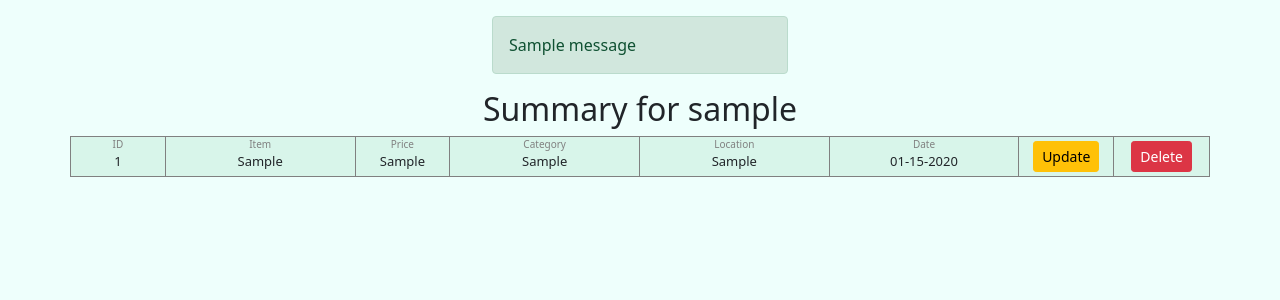
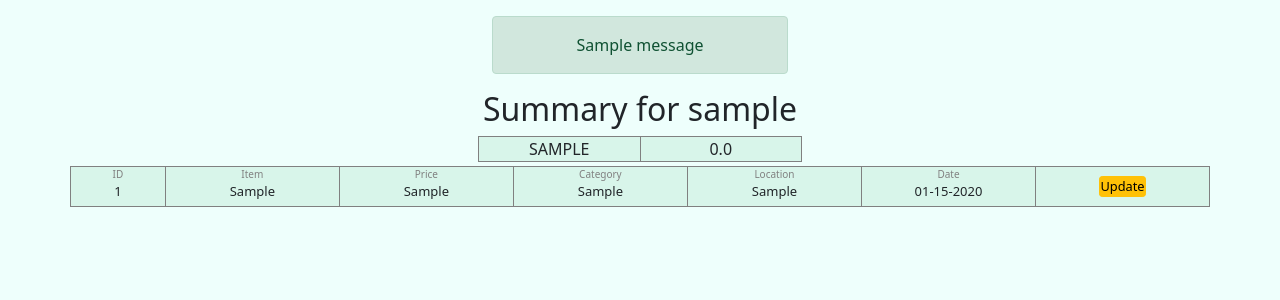
Before and after one commit to jasoncartera/budgetwatch, a Flask app: page /summary in a window 1280 px wide. Shown: the part 56-356 px from the top of the page. Run offline with Flask 2, Linux system fonts and the light colour scheme; a user stored in the database is signed in; tables that the repository leaves empty hold one stand-in row (values such as "Sample post"); one stand-in notice (Sample message) is shown.

Commit message:
summary page

```diff
--- a/budgetwatch/routes.py
+++ b/budgetwatch/routes.py
@@ -9,7 +9,7 @@ from flask_login import login_user, current_user, logout_user, login_required
 def home():
     form = DataEntryForm()
     if form.validate_on_submit():
-        entry = Entry(item=form.item.data, category=form.category.data, price=str(form.price.data), location=form.location.data, date_posted=form.date.data, user_id=current_user.id)
+        entry = Entry(item=form.item.data.capitalize(), category=form.category.data.capitalize(), price=str(form.price.data), location=form.location.data.capitalize(), date_posted=form.date.data, user_id=current_user.id)
         db.session.add(entry)
         db.session.commit()
         flash('Data has been entered', 'success')
@@ -49,8 +49,9 @@ def login():
 @app.route('/summary')
 @login_required
 def summary():
-    entries = Entry.query.filter_by(user_id=current_user.id).limit(5)
-    return render_template('summary.html', title='Account Summary', entries=entries)
+    entries = Entry.query.filter_by(user_id=current_user.id).limit(20)
+    category_sum = db.session.query(Entry.category, db.func.sum(Entry.price)).group_by(Entry.category).all()
+    return render_template('summary.html', title='Account Summary', entries=entries, category_sum=category_sum)
 
 
 @app.route('/settings', methods=['GET', 'POST'])
@@ -74,7 +75,7 @@ def logout():
     logout_user()
     return redirect(url_for('home'))
 
-@app.route('/home/<int:entry_id>/update', methods=['GET', 'POST'])
+@app.route('/update/<int:entry_id>', methods=['GET', 'POST'])
 @login_required
 def update_entry(entry_id):
     entry = Entry.query.get_or_404(entry_id)
@@ -84,7 +85,7 @@ def update_entry(entry_id):
     if form.validate_on_submit():
         entry.item = form.item.data
         entry.category = form.category.data
-        entry.price = form.price.data
+        entry.price = str(form.price.data)
         entry.location = form.location.data
         db.session.commit()
         flash('Your entry has been updated', 'success')
@@ -94,4 +95,16 @@ def update_entry(entry_id):
         form.category.data = entry.category
         form.price.data = float(entry.price)
         form.location.data = entry.location
-    return render_template('home.html', title='Update Entry', form=form)
+        form.date.data = entry.date_posted
+    return render_template('update.html', title='Update Entry', form=form, entry=entry)
+
+@app.route('/update/<int:entry_id>/delete', methods=['POST'])
+@login_required
+def delete_entry(entry_id):
+    entry = Entry.query.get_or_404(entry_id)
+    if entry.user != current_user:
+        abort(403)
+    db.session.delete(entry)
+    db.session.commit()
+    flash('Your entry has been deleted', 'success')
+    return redirect(url_for('summary'))
--- a/budgetwatch/static/app.css
+++ b/budgetwatch/static/app.css
@@ -6,6 +6,29 @@ body {
 /* .container-fluid {
     text-align: center;
 } */
+
+.flash {
+    text-align: center;
+}
+
+.summary-panel {
+    margin: 0 auto;
+    justify-content: center;
+    width: 100%;
+    max-width: 300px;
+    text-align: center;
+    text-transform: uppercase;
+  }
+
+.summary-item {
+    border: 1px solid gray;
+    padding: 0;
+    background-color: rgb(125, 206, 160, 0.2);
+}
+
+.summary-item:first-of-type {
+    border-right: none;
+}
 
 .form-section {
     background: #ffffff;
@@ -39,7 +62,9 @@ body {
     position: relative;
     border-right: 1px solid gray;
     text-align: center;
-    height: 3em;
+    min-height: 3em;
+    height: auto;
+    word-break: break-all;
 }
 
 .entry-item:last-of-type {
@@ -58,3 +83,24 @@ body {
     position: absolute;
     top: 15px;
 }
+
+.summary-row {
+    border: 1px solid gray;
+
+}
+
+.delete-entry {
+    display: inline-block;
+}
+
+.btn {
+    font-size: .8rem;
+}
+@media (max-width: 992px) {
+    .cell-remove {
+      display: none;
+    }
+    .entry-item {
+        min-height: 5em;
+    }
+  }
--- a/budgetwatch/templates/layout.html
+++ b/budgetwatch/templates/layout.html
@@ -62,7 +62,7 @@
                 {% with messages = get_flashed_messages(with_categories=true) %}
                 {% if messages %}
                 {% for category, message in messages %}
-                <div class="alert alert-{{ category }}">
+                <div class="alert alert-{{ category }} flash">
                     {{ message }}
                 </div>
                 {% endfor %}
--- a/budgetwatch/templates/summary.html
+++ b/budgetwatch/templates/summary.html
@@ -2,10 +2,25 @@
 {% block content %}
 <h2 class='justify-self-center'>Summary for {{ current_user.username }}</h2>
 
+
+<div class="container">
+    <div class="summary-panel">
+        {% for category in category_sum %}
+        <div class="row">
+            <div class="col summary-item">
+                {{ category[0] }}
+            </div>
+            <div class="col summary-item">
+                {{ category[1] }}
+            </div>
+        </div>
+        {% endfor %}
+    </div>
+</div>
 <div class="container">
     {% for entry in entries %}
     <div class="entry-row row d-flex mt-1 pt-0 pb-0">
-        <div class="entry-item col-1 pt-0 pb-0">
+        <div class="entry-item col-1">
             <div class="cell-title">
                 <p>ID</p>
             </div>
@@ -21,7 +36,7 @@
                 {{ entry.item }}
             </div>
         </div>
-        <div class="entry-item col-1">
+        <div class="entry-item col">
             <div class="cell-title">
                 <p>Price</p>
             </div>
@@ -29,7 +44,7 @@
                 {{ entry.price }}
             </div>
         </div>
-        <div class="entry-item col">
+        <div class="entry-item col cell-remove">
             <div class="cell-title">
                 <p>Category</p>
             </div>
@@ -53,15 +68,11 @@
                 {{ entry.date_posted.strftime('%m-%d-%Y') }}
             </div>
         </div>
-        <div class="entry-item col-1">
-            <a href="{{ url_for('update_entry', entry_id=entry.id) }}" class="btn btn-warning btn-sm">Update</a>
-        </div>
-        <div class="entry-item col-1">
-            <a href="{{ url_for('update_entry', entry_id=entry.id) }}" class="btn btn-danger btn-sm">Delete</a>
+        <div class="entry-item col">
+            <a href="{{ url_for('update_entry', entry_id=entry.id) }}" class="btn btn-warning btn-sm p-0">Update</a>
         </div>
     </div>
     {% endfor %}
 </div>
 
-
 {% endblock content %}
```
Also changed, not shown: budgetwatch/templates/update.html (added, +89 -0 lines).
